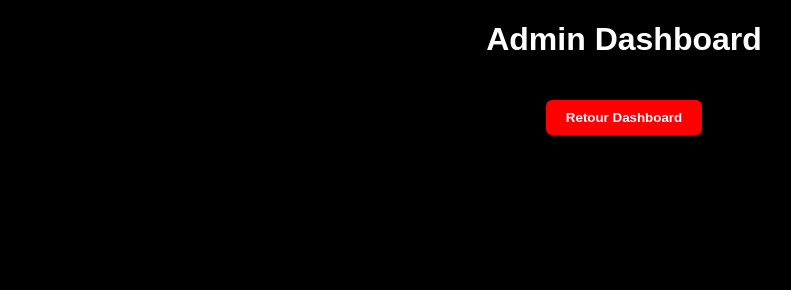
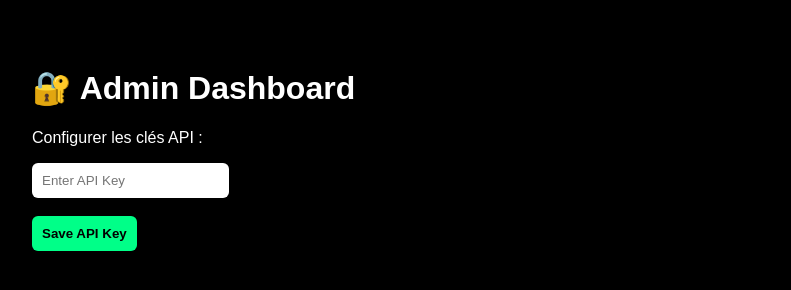
Before and after one commit to L3ryx/Rootaiv2, a website: page public/admin.html in a window 1280 px wide. Shown: the whole page, without its empty margins (16-807 px from the left). Drawn offline with Linux system fonts and the light colour scheme.

Commit message:
Update admin panel layout and functionality

```diff
--- a/public/admin.html
+++ b/public/admin.html
@@ -1,32 +1,56 @@
 <!DOCTYPE html>
 <html>
 <head>
-<meta charset="UTF-8">
-<title>Admin</title>
+<title>Admin Panel</title>
+<meta name="viewport" content="width=device-width, initial-scale=1.0">
+
 <style>
-body{margin:0;background:#000;color:white;font-family:Arial;text-align:center;}
-button{
-  padding:10px 20px;
-  margin:20px;
-  background:red;
+body {
+  background:black;
+  color:white;
+  font-family:Arial;
+  padding:40px;
+}
+
+input, button {
+  padding:10px;
+  border-radius:6px;
   border:none;
-  color:white;
+}
+
+button {
+  background:#00ff88;
+  cursor:pointer;
   font-weight:bold;
-  border-radius:6px;
-  cursor:pointer;
 }
 </style>
 </head>
 <body>
 
-<h1>Admin Dashboard</h1>
+<h1>🔐 Admin Dashboard</h1>
 
-<button onclick="back()">Retour Dashboard</button>
+<p>Configurer les clés API :</p>
+
+<input type="text" id="apiKey" placeholder="Enter API Key">
+<br><br>
+
+<button onclick="saveApi()">Save API Key</button>
 
 <script>
-function back(){
-  window.location="/dashboard";
+
+async function saveApi() {
+
+  const key = document.getElementById("apiKey").value;
+
+  await fetch("/api/save-key", {
+    method:"POST",
+    headers:{ "Content-Type":"application/json" },
+    body: JSON.stringify({ key })
+  });
+
+  alert("API Key saved !");
 }
+
 </script>
 
 </body>
```
